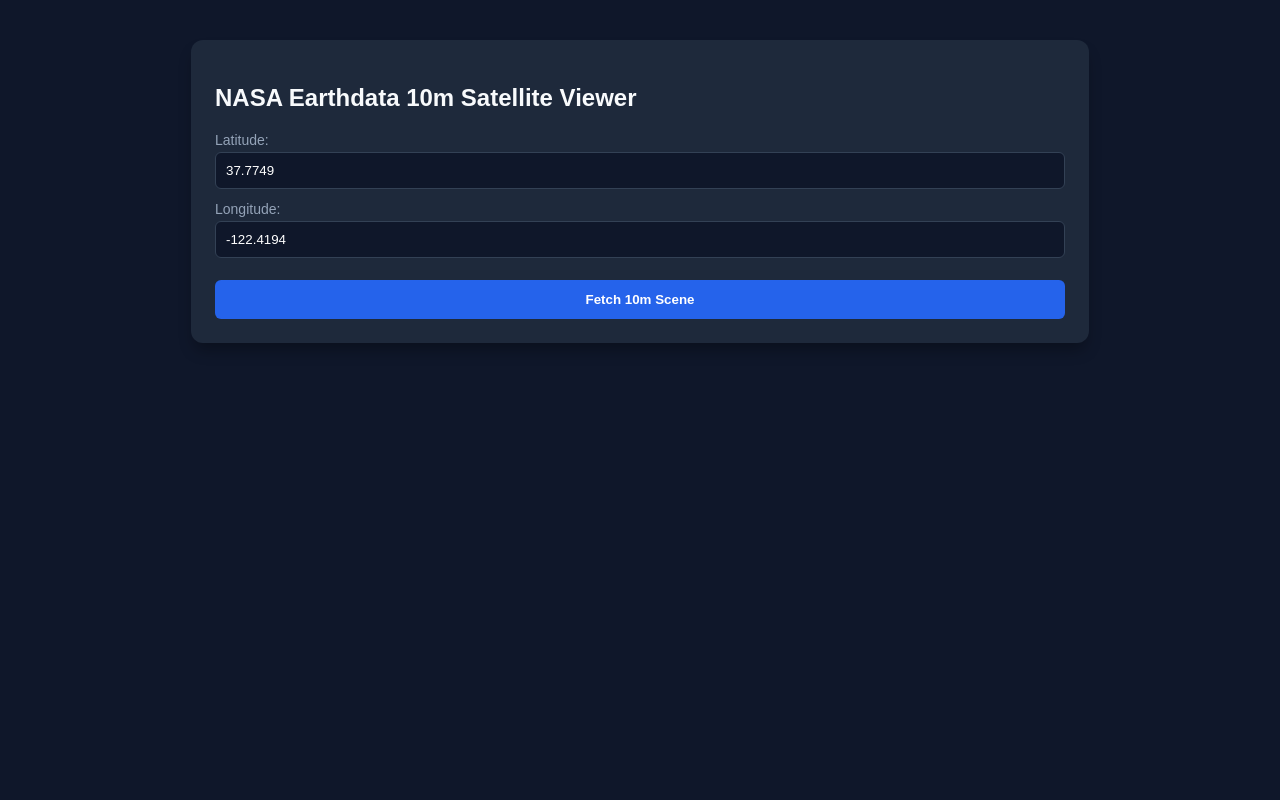
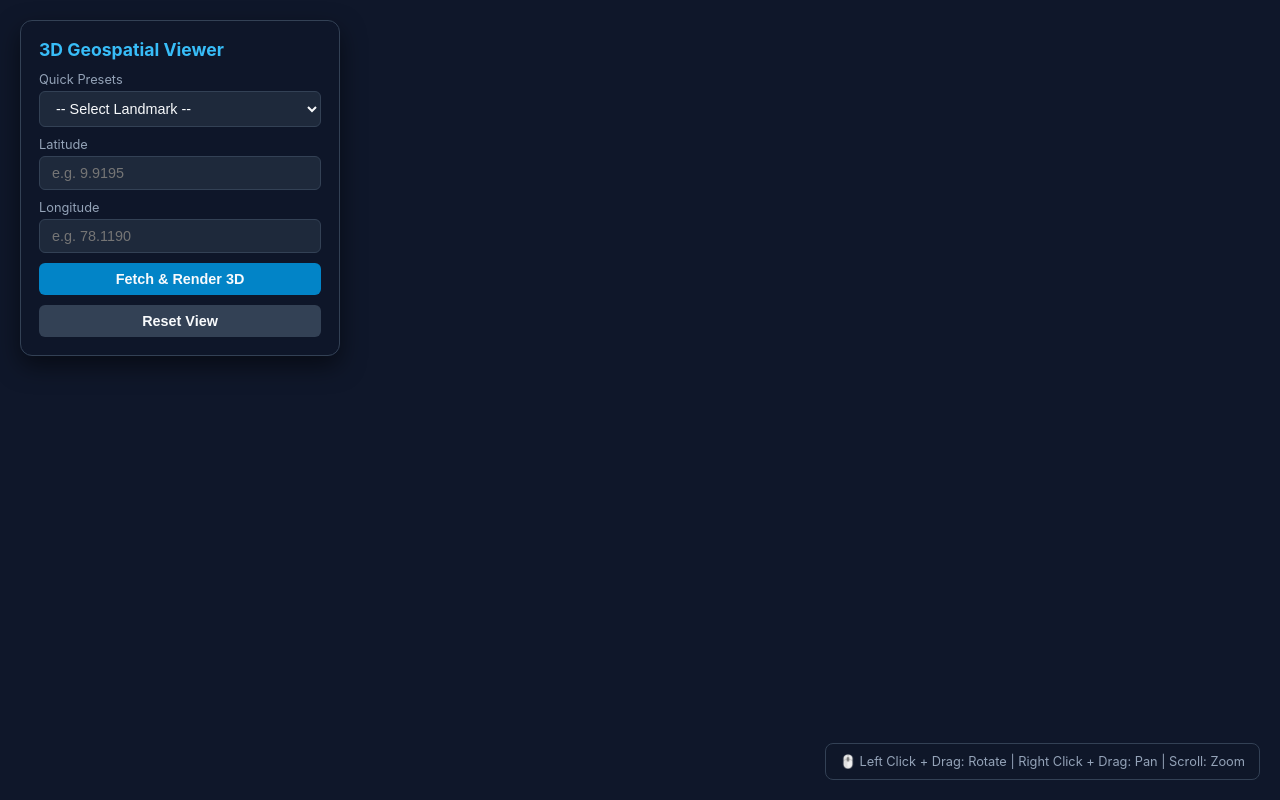
Before and after one commit to vijayvrar/earth-observation-poc-HD, a Flask app: page / in a window 1280 px wide. Run offline with Flask 3, Linux system fonts and the light colour scheme.

Commit message:
Update index.html

```diff
--- a/templates/index.html
+++ b/templates/index.html
@@ -3,53 +3,187 @@
 <head>
     <meta charset="UTF-8">
     <meta name="viewport" content="width=device-width, initial-scale=1.0">
-    <title>NASA Earthdata 10m Viewer</title>
+    <title>3D Geospatial Satellite Viewer</title>
     <style>
-        body { font-family: Arial, sans-serif; margin: 40px; background: #0f172a; color: #f8fafc; }
-        .card { background: #1e293b; padding: 24px; border-radius: 12px; max-width: 650px; margin: 0 auto; box-shadow: 0 10px 15px -3px rgba(0, 0, 0, 0.3); }
-        .form-group { margin-bottom: 12px; }
-        label { display: block; margin-bottom: 4px; font-size: 14px; color: #94a3b8; }
-        input { padding: 10px; width: 100%; box-sizing: border-box; border-radius: 6px; border: 1px solid #334155; background: #0f172a; color: white; }
-        button { background: #2563eb; color: white; border: none; padding: 12px; width: 100%; border-radius: 6px; font-weight: bold; cursor: pointer; margin-top: 10px; }
-        button:hover { background: #1d4ed8; }
-        .image-container { margin-top: 20px; text-align: center; }
-        img { max-width: 100%; border-radius: 8px; border: 1px solid #475569; }
-        .error { color: #f87171; margin-top: 15px; }
-        .card {
-    max-width: 850px; /* Expand card width to accommodate wider image */
-}
+        * { box-sizing: border-box; margin: 0; padding: 0; }
+        body { font-family: -apple-system, BlinkMacSystemFont, "Segoe UI", Roboto, sans-serif; background: #0f172a; color: #f8fafc; overflow: hidden; }
 
-img {
-    width: 100%;
-    max-width: 700px; /* Scale up image display area */
-    border-radius: 8px;
-    border: 1px solid #475569;
-}
+        .control-panel {
+            position: absolute;
+            top: 20px;
+            left: 20px;
+            z-index: 10;
+            background: rgba(15, 23, 42, 0.88);
+            backdrop-filter: blur(8px);
+            padding: 18px;
+            border-radius: 12px;
+            border: 1px solid #334155;
+            box-shadow: 0 10px 25px rgba(0,0,0,0.5);
+            width: 320px;
+        }
+
+        .control-panel h2 { font-size: 1.1rem; margin-bottom: 12px; color: #38bdf8; }
+        .form-group { margin-bottom: 10px; }
+        .form-group label { display: block; font-size: 0.8rem; color: #94a3b8; margin-bottom: 4px; }
+
+        input, select, button {
+            width: 100%;
+            padding: 8px 12px;
+            border-radius: 6px;
+            border: 1px solid #334155;
+            background: #1e293b;
+            color: #f8fafc;
+            font-size: 0.9rem;
+            outline: none;
+        }
+
+        .button-group { margin-top: 10px; }
+
+        button {
+            background: #0284c7;
+            border: none;
+            font-weight: 600;
+            cursor: pointer;
+            transition: background 0.2s;
+        }
+
+        button:hover { background: #0369a1; }
+        button.secondary { background: #334155; }
+        button.secondary:hover { background: #475569; }
+
+        #webgl-container { width: 100vw; height: 100vh; display: block; }
+
+        .help-overlay {
+            position: absolute;
+            bottom: 20px;
+            right: 20px;
+            background: rgba(15, 23, 42, 0.8);
+            padding: 10px 14px;
+            border-radius: 8px;
+            border: 1px solid #334155;
+            font-size: 0.8rem;
+            color: #94a3b8;
+            pointer-events: none;
+        }
     </style>
+
+    <script src="https://cdnjs.cloudflare.com/ajax/libs/three.js/r128/three.min.js"></script>
+    <script src="https://cdn.jsdelivr.net/npm/three@0.128.0/examples/js/controls/OrbitControls.js"></script>
 </head>
 <body>
-    <div class="card">
-        <h2>NASA Earthdata 10m Satellite Viewer</h2>
-        <form method="POST">
+
+    <div class="control-panel">
+        <h2>3D Geospatial Viewer</h2>
+
+        <div class="form-group">
+            <label for="presets">Quick Presets</label>
+            <select id="presets">
+                <option value="">-- Select Landmark --</option>
+                <option value="9.9195,78.1190">Meenakshi Temple, Madurai</option>
+                <option value="13.0628,80.2796">Chepauk Stadium, Chennai</option>
+                <option value="27.9881,86.9250">Mount Everest, Nepal</option>
+                <option value="36.0544,-112.1401">Grand Canyon, USA</option>
+            </select>
+        </div>
+
+        <form method="POST" id="geo-form">
             <div class="form-group">
-                <label>Latitude:</label>
-                <input type="text" name="lat" value="{{ lat or '37.7749' }}" required>
+                <label for="latitude">Latitude</label>
+                <input type="text" id="latitude" name="latitude" placeholder="e.g. 9.9195" required value="{% if data and data.latitude %}{{ data.latitude }}{% endif %}">
             </div>
             <div class="form-group">
-                <label>Longitude:</label>
-                <input type="text" name="lon" value="{{ lon or '-122.4194' }}" required>
+                <label for="longitude">Longitude</label>
+                <input type="text" id="longitude" name="longitude" placeholder="e.g. 78.1190" required value="{% if data and data.longitude %}{{ data.longitude }}{% endif %}">
             </div>
-            <button type="submit">Fetch 10m Scene</button>
+
+            <button type="submit">Fetch & Render 3D</button>
         </form>
 
-{% if image_data %}
-    <div class="image-container">
-        <h3>Satellite Snapshot (Date: {{ observation }})</h3>
-        <img src="{{ image_data }}" alt="Satellite Scene">
+        <div class="button-group">
+            <button type="button" class="secondary" id="reset-cam-btn">Reset View</button>
+        </div>
     </div>
-{% elif error_message %}
-    <p style="color: #f87171;">Error: {{ error_message }}</p>
-{% endif %}
+
+    <div class="help-overlay">
+        🖱️ Left Click + Drag: Rotate | Right Click + Drag: Pan | Scroll: Zoom
     </div>
+
+    <div id="image-data-store" data-image="{% if data and data.image %}{{ data.image }}{% endif %}"></div>
+
+    <div id="webgl-container"></div>
+
+    <script>
+        // Auto-fill and submit form when preset selection changes
+        document.getElementById('presets').addEventListener('change', function(e) {
+            if (e.target.value) {
+                const parts = e.target.value.split(',');
+                document.getElementById('latitude').value = parts[0];
+                document.getElementById('longitude').value = parts[1];
+                document.getElementById('geo-form').submit();
+            }
+        });
+
+        // Read Base64 URI string safely from dataset
+        const dataStore = document.getElementById('image-data-store');
+        const imageData = dataStore ? dataStore.dataset.image : '';
+
+        if (imageData) {
+            // 1. Scene & Camera Setup
+            const container = document.getElementById('webgl-container');
+            const scene = new THREE.Scene();
+            scene.background = new THREE.Color(0x0f172a);
+
+            const camera = new THREE.PerspectiveCamera(60, window.innerWidth / window.innerHeight, 0.1, 1000);
+            camera.position.set(0, 8, 8);
+
+            const renderer = new THREE.WebGLRenderer({ antialias: true });
+            renderer.setSize(window.innerWidth, window.innerHeight);
+            renderer.setPixelRatio(window.devicePixelRatio);
+            container.appendChild(renderer.domElement);
+
+            // 2. Orbit Controls
+            const controls = new THREE.OrbitControls(camera, renderer.domElement);
+            controls.enableDamping = true;
+            controls.dampingFactor = 0.05;
+
+            // 3. Lighting
+            const ambientLight = new THREE.AmbientLight(0xffffff, 1.2);
+            scene.add(ambientLight);
+
+            // 4. Texture Loader & Mesh Mapping
+            const textureLoader = new THREE.TextureLoader();
+            const texture = textureLoader.load(imageData);
+            texture.anisotropy = renderer.capabilities.getMaxAnisotropy();
+
+            const geometry = new THREE.PlaneGeometry(10, 10);
+            const material = new THREE.MeshStandardMaterial({
+                map: texture,
+                side: THREE.DoubleSide
+            });
+            const plane = new THREE.Mesh(geometry, material);
+            plane.rotation.x = -Math.PI / 2;
+            scene.add(plane);
+
+            // 5. Render Loop
+            const animate = function() {
+                requestAnimationFrame(animate);
+                controls.update();
+                renderer.render(scene, camera);
+            };
+            animate();
+
+            // 6. Camera Reset Listener
+            document.getElementById('reset-cam-btn').addEventListener('click', function() {
+                camera.position.set(0, 8, 8);
+                controls.reset();
+            });
+
+            window.addEventListener('resize', function() {
+                camera.aspect = window.innerWidth / window.innerHeight;
+                camera.updateProjectionMatrix();
+                renderer.setSize(window.innerWidth, window.innerHeight);
+            });
+        }
+    </script>
 </body>
 </html>
```
